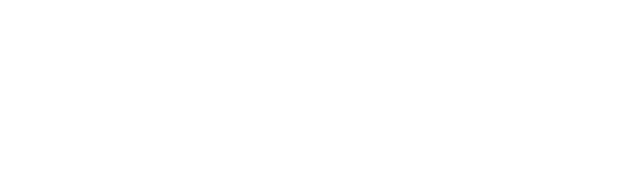
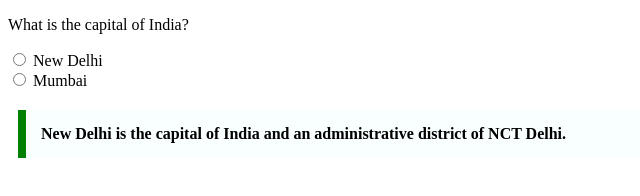
Before and after one commit to acciojob/trivia-Pratik-Dhole, a website: page main.html in a window 1280 px wide. Shown: the whole page, without its empty margins (0-640 px from the left). Drawn offline with Linux system fonts and the light colour scheme.

Commit message:
created a submission

```diff
--- a/main.html
+++ b/main.html
@@ -1,16 +1,37 @@
-<!DOCTYPE html>
+ <!DOCTYPE html>
+<html lang="en">
+<head>
+  <meta charset="UTF-8">
+  <meta name="viewport" content="width=device-width, initial-scale=1.0">
+  <title>Quiz Question</title>
+  <style>
+    .question-container {
+      margin-bottom: 20px;
+    }
 
-<html>
+    blockquote {
+      max-width: 600px;
+      margin: 10px;
+      padding: 15px;
+      border-left: 8px solid green;
+      background-color: #f8fffe;
+      font-weight: bold;
+    }
+  </style>
+</head>
+<body>
 
-<head>
-	<link rel="stylesheet" href="styles.css">
-</head>
+<div class="question-container">
+  <p>What is the capital of India?</p>
+  <form>
+    <label><input type="radio" name="capital" value="New Delhi"> New Delhi</label><br>
+    <label><input type="radio" name="capital" value="Mumbai"> Mumbai</label><br>
+  </form>
+</div>
 
-<body>
-	<!-- the entire body must be written by student -->
-    <script type="text/javascript" src="./script.js">
-</script>
+<blockquote>
+  New Delhi is the capital of India and an administrative district of NCT Delhi.
+</blockquote>
 
 </body>
-
 </html>
```
